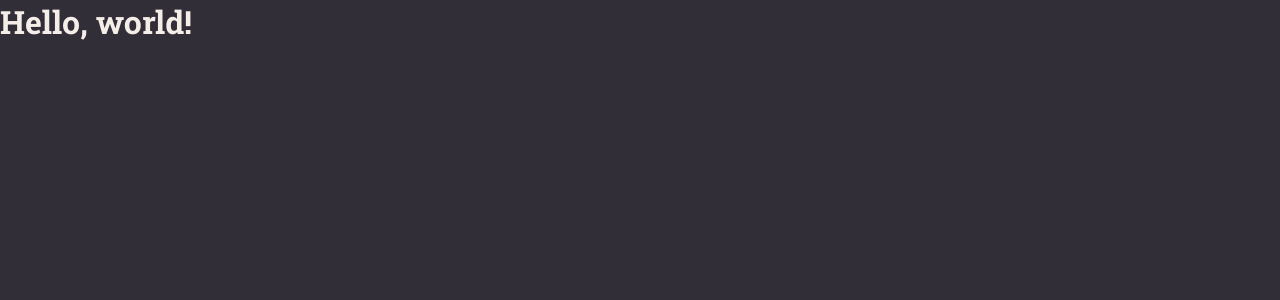
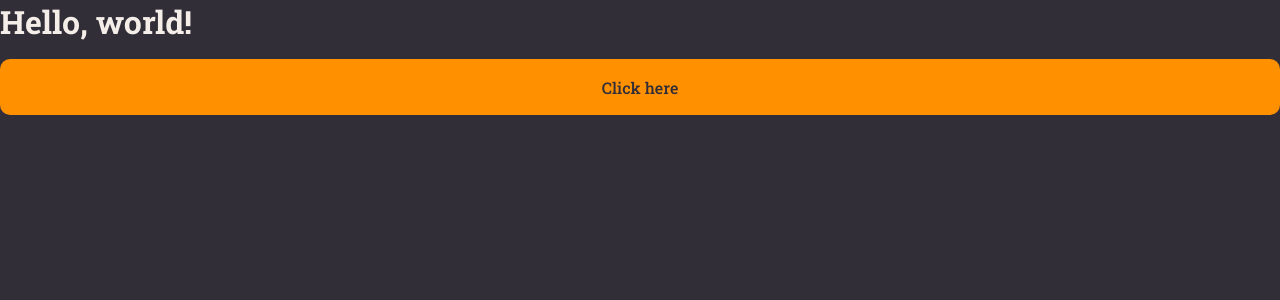
Before and after one commit to lucaslirah/Rocketsnotes, a React (Vite) app: page / in a window 1280 px wide. Shown: the top 300 px of the page. Built offline with nearby package versions, Linux system fonts and the light colour scheme.

Commit message:
button component created

```diff
--- /dev/null
+++ b/src/components/Button/index.jsx
@@ -0,0 +1,9 @@
+import { Container } from './style'
+
+export function Button(){
+    return(
+        <Container type='button'>
+            Click here
+        </Container>
+    )
+}
--- /dev/null
+++ b/src/components/Button/style.js
@@ -0,0 +1,22 @@
+import styled from 'styled-components'
+
+export const Container = styled.button`
+    background: ${( { theme } ) => theme.COLORS.ORANGE};
+    color: ${( { theme } ) => theme.COLORS.BACKGROUND_800};
+
+    width: 100%;
+    height: 56px;
+
+    padding: 0 16px;
+    border: none;
+    margin-top: 16px;
+    border-radius: 10px;
+
+    font-weight: 500;
+
+    transition: all 0.2s ease-in-out;
+
+    &:disabled {
+        opacity: 0.5;
+    }
+`
--- a/src/main.jsx
+++ b/src/main.jsx
@@ -4,12 +4,14 @@
 import GlobalStyles from './styles/global'
 import theme from './styles/theme'
 import { Details } from './pages/Details'
+import { Button } from './components/Button'
 
 ReactDOM.createRoot(document.getElementById('root')).render(
   <React.StrictMode>
     <ThemeProvider theme={ theme }>
       <GlobalStyles/>
         <Details/>
+        <Button/>
     </ThemeProvider>
   </React.StrictMode>,
 )
```
